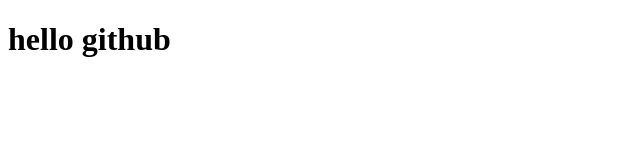
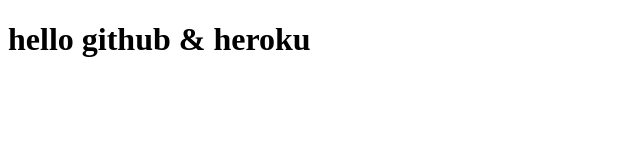
Before and after one commit to VictorHylen/github-heroku, a plain HTML site: page client/index.html in a window 1280 px wide. Shown: the whole page, without its empty margins (0-640 px from the left). Drawn offline with Linux system fonts and the light colour scheme.

Commit message:
changed inded

```diff
--- a/client/index.html
+++ b/client/index.html
@@ -7,7 +7,7 @@
     <title>grettings</title>
 </head>
 <body>
-    <h1>hello github</h1>
+    <h1>hello github & heroku</h1>
 
 </body>
 </html>
```
